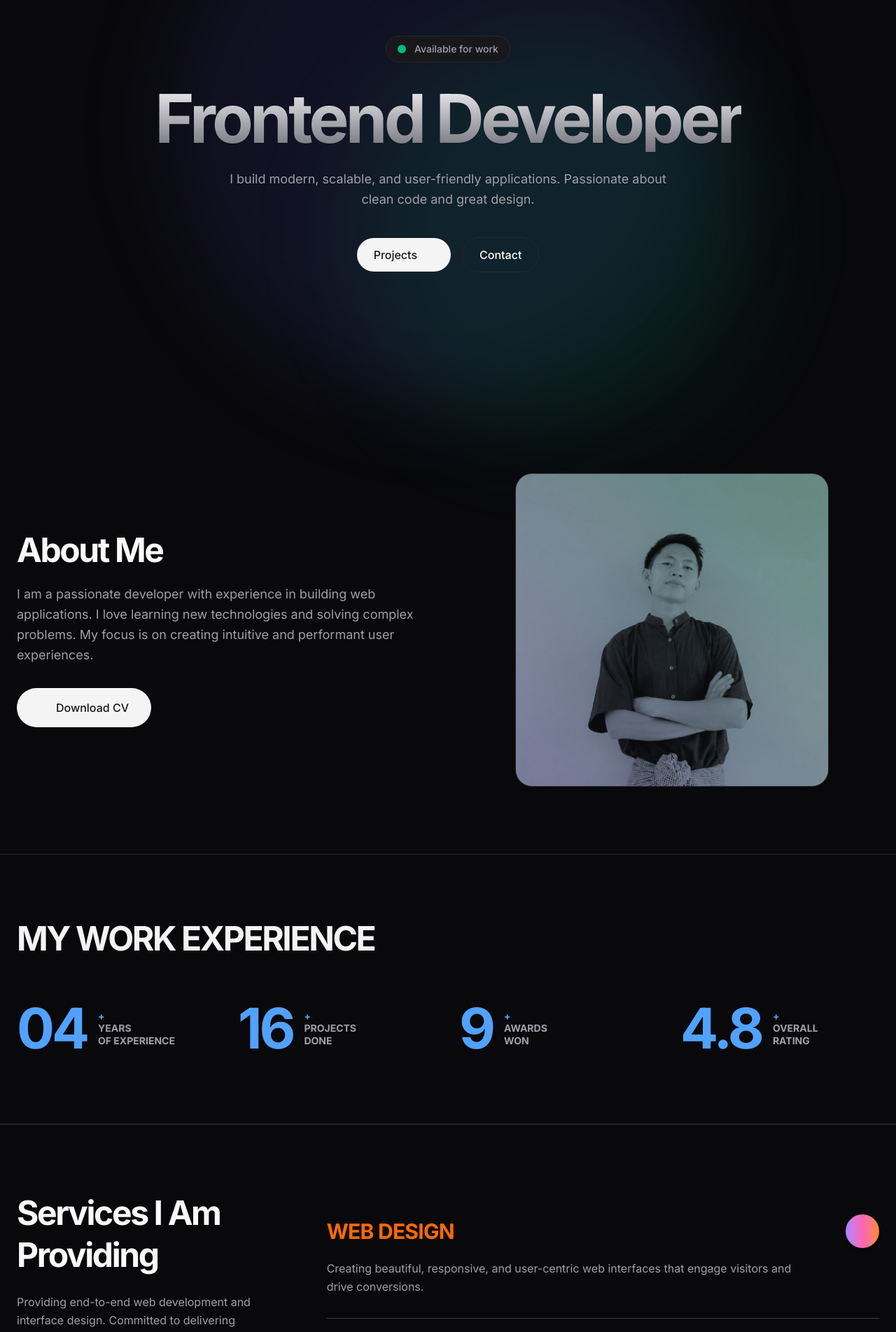
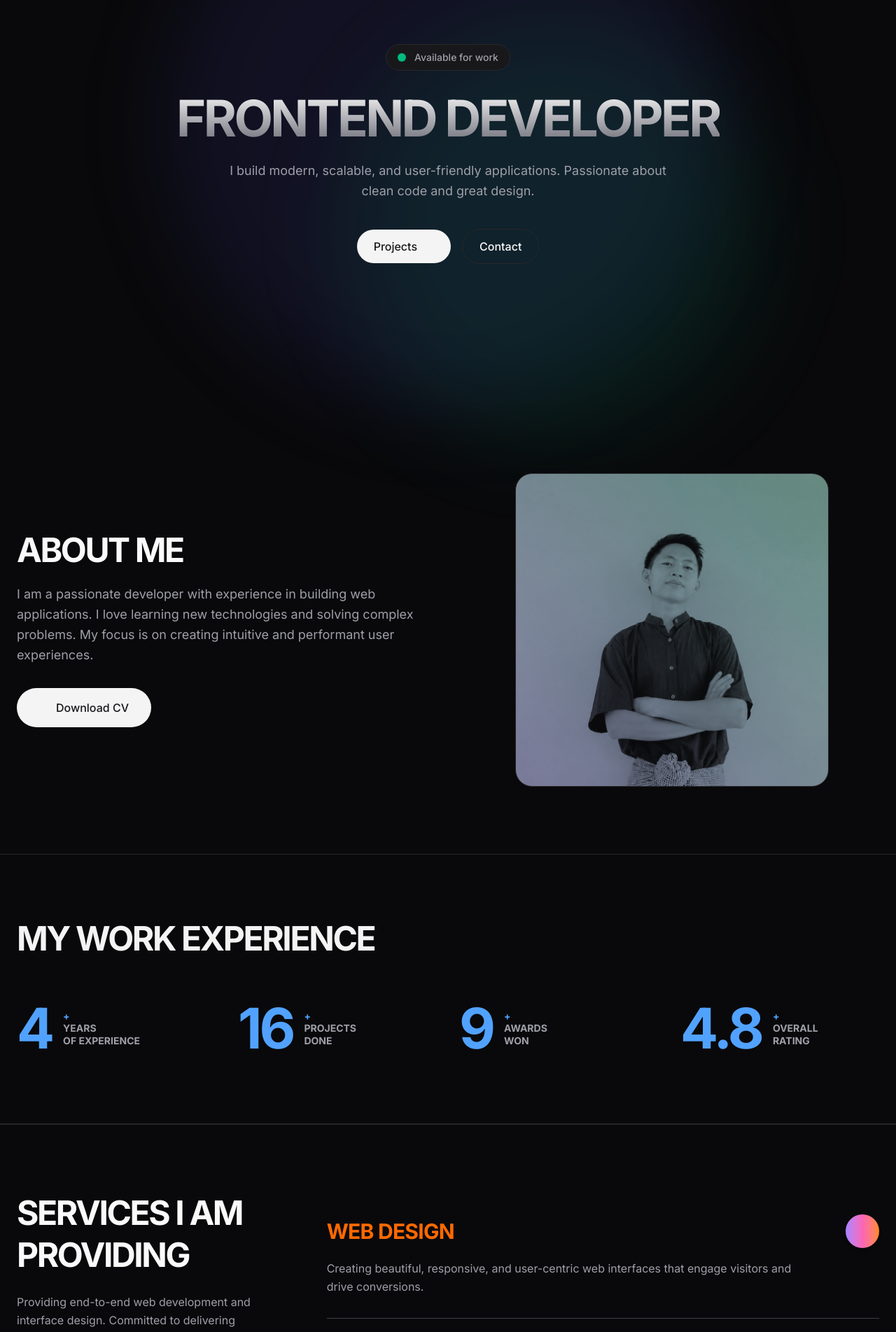
Before and after one commit to ko-htet-myat/portfolio, a Next.js app: page / in a window 1280 px wide. Shown: the part 220-2123 px from the top of the page at 70% size. Built offline with nearby package versions, Linux system fonts and the light colour scheme; no server answers; some icons are missing.

Commit message:
fix: design changes

```diff
--- a/components/about.tsx
+++ b/components/about.tsx
@@ -20,7 +20,7 @@ export function About() {
           transition={{ duration: 0.5 }}
           className="flex-1"
         >
-          <h2 className="text-4xl md:text-5xl font-bold tracking-tighter mb-6">
+          <h2 className="text-3xl md:text-5xl font-bold tracking-tighter mb-6">
             {t("about.title")}
           </h2>
           <p className="text-zinc-600 dark:text-zinc-400 text-lg leading-relaxed mb-8">
--- a/components/bento-grid.tsx
+++ b/components/bento-grid.tsx
@@ -53,7 +53,7 @@ export function BentoGrid() {
   return (
     <section id="projects" className="py-24 px-6 max-w-7xl mx-auto">
       <div className="mb-16">
-        <h2 className="text-4xl md:text-5xl font-bold tracking-tighter mb-4">
+        <h2 className="text-3xl md:text-5xl font-bold tracking-tighter mb-4">
           {t("projects.title")}
         </h2>
         <p className="text-zinc-600 dark:text-zinc-400 text-lg max-w-2xl">
--- a/components/footer.tsx
+++ b/components/footer.tsx
@@ -51,8 +51,8 @@ export function Footer() {
       className="bg-zinc-950 text-zinc-400 py-20 px-6 border-t border-zinc-800"
     >
       <div className="max-w-7xl mx-auto">
-        <div className="grid grid-cols-1 md:grid-cols-2 lg:grid-cols-4 gap-12 lg:gap-8 mb-16">
-          <div className="lg:col-span-2">
+        <div className="grid grid-cols-2 lg:grid-cols-4 gap-12 lg:gap-8 mb-16">
+          <div className="col-span-2">
             <h3 className="text-3xl md:text-4xl font-bold text-zinc-50 tracking-tighter mb-6 uppercase">
               Let&apos;s build something <br />
               <span className="text-transparent bg-clip-text bg-linear-to-r from-violet-400 via-pink-400 to-orange-400">
--- a/components/hero.tsx
+++ b/components/hero.tsx
@@ -46,7 +46,7 @@ export function Hero() {
           initial={{ opacity: 0, y: 20 }}
           animate={{ opacity: 1, y: 0 }}
           transition={{ duration: 0.5, delay: 0.3 }}
-          className=" text-3xl sm:text-5xl md:text-7xl lg:text-8xl font-bold tracking-tighter mb-6 bg-clip-text text-transparent bg-gradient-to-b from-zinc-900 to-zinc-500 dark:from-zinc-100 dark:to-zinc-500"
+          className=" text-3xl sm:text-5xl md:text-7xl font-bold tracking-tighter mb-6 bg-clip-text text-transparent bg-gradient-to-b from-zinc-900 to-zinc-500 dark:from-zinc-100 dark:to-zinc-500"
         >
           {t("hero.greeting")}
         </motion.h1>
--- a/components/language-provider.tsx
+++ b/components/language-provider.tsx
@@ -18,15 +18,15 @@ const translations = {
     "nav.projects": "Projects",
     "nav.contact": "Contact",
     "hero.badge": "Available for work",
-    "hero.greeting": "Frontend Developer",
+    "hero.greeting": "FRONTEND DEVELOPER",
     "hero.description":
       "I build modern, scalable, and user-friendly applications. Passionate about clean code and great design.",
-    "about.title": "About Me",
+    "about.title": "ABOUT ME",
     "about.desc":
       "I am a passionate developer with experience in building web applications. I love learning new technologies and solving complex problems. My focus is on creating intuitive and performant user experiences.",
     "about.download_cv": "Download CV",
     "experience.title": "MY WORK EXPERIENCE",
-    "experience.1.num": "04",
+    "experience.1.num": "4",
     "experience.1.label1": "+",
     "experience.1.label2": "YEARS\nOF EXPERIENCE",
     "experience.2.num": "16",
@@ -69,7 +69,7 @@ const translations = {
     "cta.desc":
       "WHETHER YOU NEED INTUITIVE UI/UX DESIGN, ROBUST DEVELOPMENT, OR A SEAMLESS BLEND OF BOTH, I'M HERE TO HELP",
     "cta.button": "HIRE ME",
-    "services.title": "Services I Am Providing",
+    "services.title": "SERVICES I AM PROVIDING",
     "services.desc":
       "Providing end-to-end web development and interface design. Committed to delivering pixel-perfect, high-performance applications tailored to your business goals.",
     "services.button": "GET IN TOUCH",
--- a/components/scroll-to-top.tsx
+++ b/components/scroll-to-top.tsx
@@ -38,7 +38,7 @@ export function ScrollToTop() {
           animate={{ opacity: 1, scale: 1, y: 0 }}
           exit={{ opacity: 0, scale: 0.5, y: 20 }}
           onClick={scrollToTop}
-          className="fixed bottom-6 right-6 z-50 flex items-center justify-center w-12 h-12 rounded-full bg-zinc-900 dark:bg-zinc-100 text-zinc-50 dark:text-zinc-900 shadow-lg hover:bg-zinc-800 dark:hover:bg-zinc-200 transition-colors"
+          className="fixed bottom-6 right-6 z-40 flex items-center justify-center w-12 h-12 rounded-full bg-zinc-900 dark:bg-zinc-100 text-zinc-50 dark:text-zinc-900 shadow-lg hover:bg-zinc-800 dark:hover:bg-zinc-200 transition-colors"
           aria-label="Scroll to top"
         >
           <svg
--- a/components/services.tsx
+++ b/components/services.tsx
@@ -27,7 +27,7 @@ export function Services() {
           transition={{ duration: 0.5 }}
           className="flex flex-col"
         >
-          <h2 className="text-4xl md:text-5xl font-bold tracking-tighter mb-6 text-zinc-900 dark:text-zinc-50 leading-tight">
+          <h2 className="text-3xl md:text-5xl font-bold tracking-tighter mb-6 text-zinc-900 dark:text-zinc-50 leading-tight">
             {t("services.title")}
           </h2>
           <p className="text-zinc-600 dark:text-zinc-400 text-sm md:text-base leading-relaxed mb-10 max-w-sm">
--- a/components/skills.tsx
+++ b/components/skills.tsx
@@ -60,7 +60,7 @@ export function Skills() {
             whileInView={{ opacity: 1, y: 0 }}
             viewport={{ once: true }}
             transition={{ duration: 0.5 }}
-            className="text-4xl md:text-5xl font-bold tracking-tighter uppercase mb-4 text-zinc-900 dark:text-zinc-50"
+            className="text-3xl md:text-5xl font-bold tracking-tighter uppercase mb-4 text-zinc-900 dark:text-zinc-50"
           >
             {t("skills.title")}
           </motion.h2>
--- a/components/work-experience.tsx
+++ b/components/work-experience.tsx
@@ -46,7 +46,7 @@ export function WorkExperience() {
           {t("experience.title")}
         </motion.h2>
 
-        <div className="grid grid-cols-1 sm:grid-cols-2 lg:grid-cols-4 gap-12 sm:gap-8">
+        <div className="grid grid-cols-2 lg:grid-cols-4 gap-12 sm:gap-8">
           {stats.map((stat, index) => (
             <motion.div
               key={stat.id}
@@ -56,7 +56,7 @@ export function WorkExperience() {
               transition={{ duration: 0.5, delay: index * 0.1 }}
               className="flex items-center justify-center md:justify-start gap-4"
             >
-              <span className="text-blue-500 dark:text-blue-400 text-6xl md:text-7xl lg:text-[5rem] 2xl:text-8xl font-bold tracking-tighter leading-none">
+              <span className="text-blue-500 dark:text-blue-400 text-5xl md:text-7xl lg:text-[5rem] 2xl:text-8xl font-bold tracking-tighter leading-none">
                 {stat.num}
               </span>
               <div className="flex flex-col text-zinc-600 dark:text-zinc-400 font-bold leading-tight uppercase text-xs md:text-sm">
--- a/components/working-process.tsx
+++ b/components/working-process.tsx
@@ -39,7 +39,7 @@ export function WorkingProcess() {
   return (
     <section id="process" className="py-24 px-6 max-w-5xl mx-auto">
       <div className="mb-20 text-center">
-        <h2 className="text-4xl md:text-5xl font-bold tracking-tighter uppercase">
+        <h2 className="text-3xl md:text-5xl font-bold tracking-tighter uppercase">
           {t("process.title")}
         </h2>
       </div>
```
